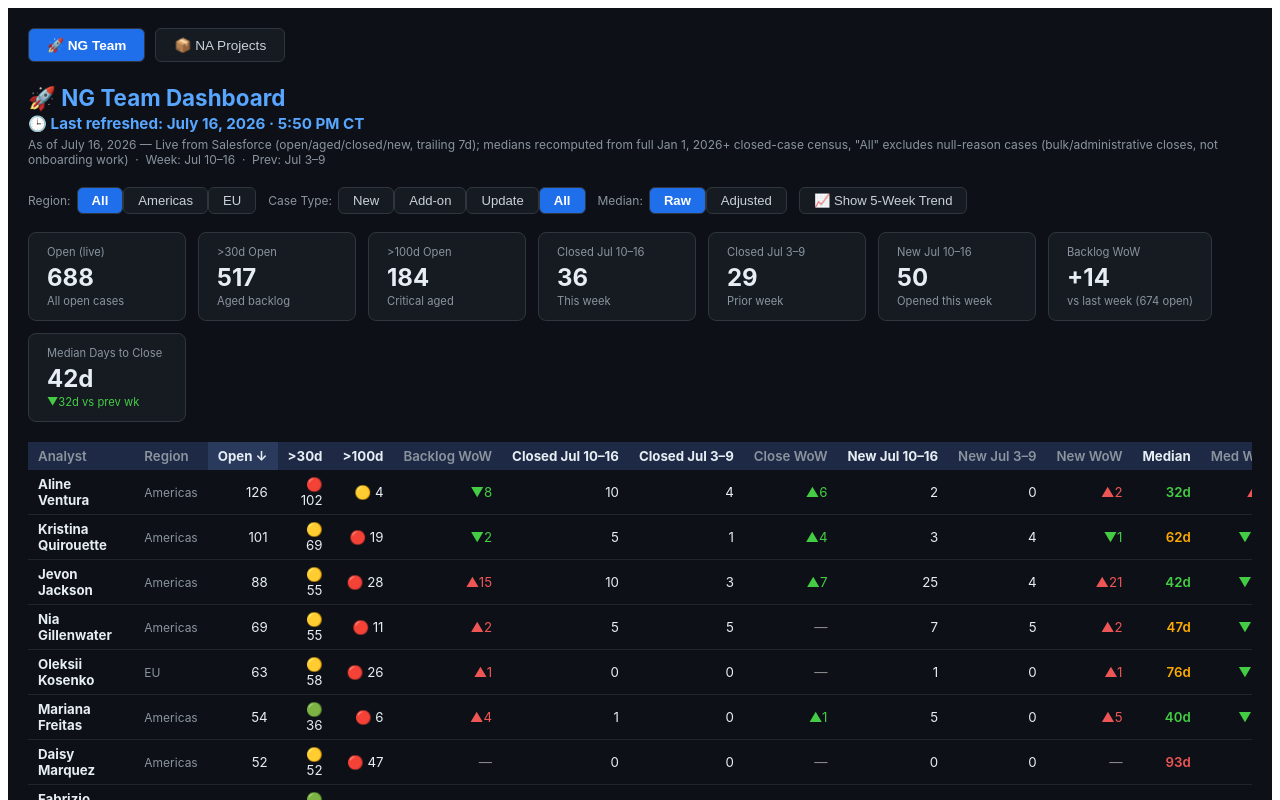
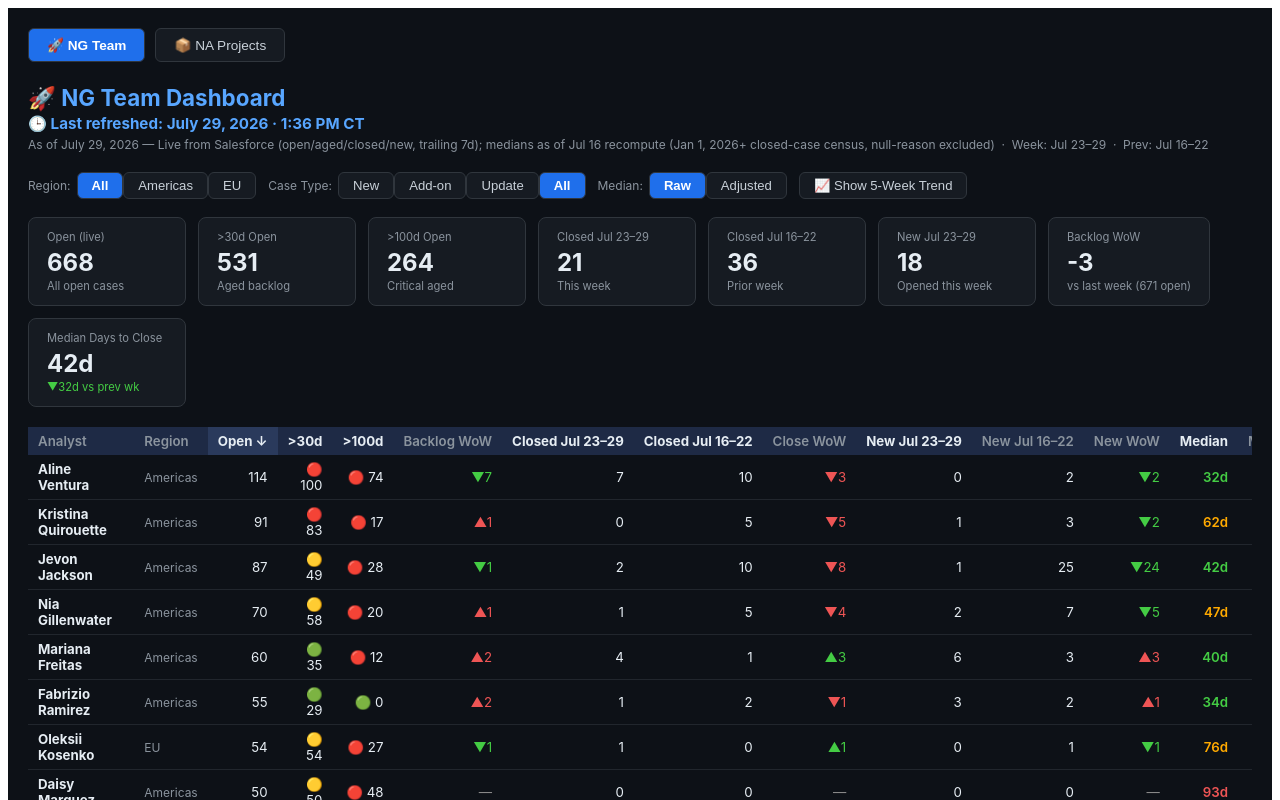
Before and after one commit to The-Vickerman/ng-dashboard, a React (Vite) app: page / in a window 1280 px wide. Shown: the top 800 px of the page. Built offline with nearby package versions, Linux system fonts and the light colour scheme; the HTML template or start-up script is replaced by a standard one.

Commit message:
Refresh NG dashboard: live open/aged/closed/new for trailing week Jul 23-29 2026

```diff
--- a/src/NGTeam.jsx
+++ b/src/NGTeam.jsx
@@ -1,9 +1,9 @@
 import { useState, useMemo } from "react";
 
-const LAST_REFRESHED = "July 16, 2026 · 5:50 PM CT";
-const AS_OF     = "July 16, 2026 — Live from Salesforce (open/aged/closed/new, trailing 7d); medians recomputed from full Jan 1, 2026+ closed-case census, \"All\" excludes null-reason cases (bulk/administrative closes, not onboarding work)";
-const THIS_WEEK = "Jul 10–16";
-const PREV_WEEK = "Jul 3–9";
+const LAST_REFRESHED = "July 29, 2026 · 1:36 PM CT";
+const AS_OF     = "July 29, 2026 — Live from Salesforce (open/aged/closed/new, trailing 7d); medians as of Jul 16 recompute (Jan 1, 2026+ closed-case census, null-reason excluded)";
+const THIS_WEEK = "Jul 23–29";
+const PREV_WEEK = "Jul 16–22";
 
 const WEEK_LABELS = ["Jun 9–15", "Jun 16–22", "Jun 23–29", "Jun 30–Jul 6", "Jul 16 (recompute)"];
 
@@ -15,82 +15,82 @@ const TEAM_MEDIAN_TREND_ADJ = [34, 43, 47, 48, 31];
 
 const TEAM = [
   { name:"Aline Ventura", region:"Americas",
-    open:{new:34,addon:58,update:30,all:126}, a30:{new:28,addon:55,update:18,all:102},
-    a100:{new:1,addon:3,update:0,all:4}, cl7:{new:1,addon:1,update:7,all:10},
-    cp7:{new:0,addon:0,update:4,all:4}, n7:{new:0,addon:0,update:0,all:2},
-    np7:{new:0,addon:0,update:0,all:0}, openp7:134,
+    open:{new:33,addon:57,update:19,all:114}, a30:{new:28,addon:54,update:17,all:100},
+    a100:{new:24,addon:49,update:1,all:74}, cl7:{new:1,addon:0,update:5,all:7},
+    cp7:{new:1,addon:1,update:7,all:10}, n7:{new:0,addon:0,update:0,all:0},
+    np7:{new:0,addon:0,update:0,all:2}, openp7:121,
     median:{new:76,addon:62,update:22,all:32}, medianAdj:{new:40,addon:34,update:22,all:27},
-    medianTrend:[108,60,64,26,32] },
+    medianTrend:[60,64,26,32,32] },
   { name:"Daisy Marquez", region:"Americas",
-    open:{new:12,addon:9,update:21,all:52}, a30:{new:12,addon:9,update:21,all:52},
-    a100:{new:9,addon:9,update:21,all:47}, cl7:{new:0,addon:0,update:0,all:0},
+    open:{new:12,addon:8,update:21,all:50}, a30:{new:12,addon:8,update:21,all:50},
+    a100:{new:11,addon:8,update:21,all:48}, cl7:{new:0,addon:0,update:0,all:0},
     cp7:{new:0,addon:0,update:0,all:0}, n7:{new:0,addon:0,update:0,all:0},
-    np7:{new:0,addon:0,update:0,all:0}, openp7:52,
+    np7:{new:0,addon:0,update:0,all:0}, openp7:50,
     median:{new:93,addon:52,update:179,all:93}, medianAdj:{new:46,addon:52,update:179,all:52},
-    medianTrend:[null,null,null,null,93] },
+    medianTrend:[null,null,null,93,93] },
   { name:"Jevon Jackson", region:"Americas",
-    open:{new:45,addon:25,update:15,all:88}, a30:{new:24,addon:14,update:14,all:55},
-    a100:{new:15,addon:5,update:5,all:28}, cl7:{new:1,addon:3,update:6,all:10},
-    cp7:{new:0,addon:0,update:3,all:3}, n7:{new:21,addon:4,update:0,all:25},
-    np7:{new:0,addon:4,update:0,all:4}, openp7:73,
+    open:{new:43,addon:27,update:14,all:87}, a30:{new:20,addon:12,update:14,all:49},
+    a100:{new:14,addon:4,update:7,all:28}, cl7:{new:1,addon:0,update:1,all:2},
+    cp7:{new:1,addon:3,update:6,all:10}, n7:{new:0,addon:1,update:0,all:1},
+    np7:{new:21,addon:4,update:0,all:25}, openp7:88,
     median:{new:43,addon:48,update:41,all:42}, medianAdj:{new:28,addon:33,update:29,all:29},
-    medianTrend:[53,45,71,74,42] },
+    medianTrend:[45,71,74,42,42] },
   { name:"Kristen Whitman", region:"Americas",
-    open:{new:3,addon:12,update:4,all:19}, a30:{new:2,addon:11,update:2,all:15},
-    a100:{new:0,addon:2,update:2,all:4}, cl7:{new:0,addon:0,update:0,all:0},
-    cp7:{new:2,addon:2,update:1,all:5}, n7:{new:1,addon:0,update:1,all:2},
-    np7:{new:1,addon:0,update:0,all:1}, openp7:17,
+    open:{new:2,addon:3,update:4,all:9}, a30:{new:1,addon:3,update:2,all:6},
+    a100:{new:0,addon:1,update:1,all:2}, cl7:{new:1,addon:1,update:0,all:2},
+    cp7:{new:0,addon:0,update:0,all:0}, n7:{new:0,addon:0,update:2,all:2},
+    np7:{new:1,addon:0,update:1,all:2}, openp7:9,
     median:{new:42,addon:45,update:17,all:42}, medianAdj:{new:28,addon:45,update:17,all:28},
-    medianTrend:[200,85,36,328,42] },
+    medianTrend:[85,36,328,42,42] },
   { name:"Kristina Quirouette", region:"Americas",
-    open:{new:61,addon:10,update:9,all:101}, a30:{new:41,addon:9,update:7,all:69},
-    a100:{new:6,addon:2,update:1,all:19}, cl7:{new:0,addon:0,update:2,all:5},
-    cp7:{new:0,addon:1,update:0,all:1}, n7:{new:1,addon:0,update:0,all:3},
-    np7:{new:1,addon:0,update:0,all:4}, openp7:103,
+    open:{new:51,addon:10,update:9,all:91}, a30:{new:50,addon:10,update:7,all:83},
+    a100:{new:5,addon:2,update:0,all:17}, cl7:{new:0,addon:0,update:0,all:0},
+    cp7:{new:0,addon:0,update:2,all:5}, n7:{new:0,addon:0,update:1,all:1},
+    np7:{new:1,addon:0,update:0,all:3}, openp7:90,
     median:{new:63,addon:58,update:50,all:62}, medianAdj:{new:63,addon:28,update:50,all:56},
-    medianTrend:[44,64,110,91,62] },
+    medianTrend:[64,110,91,62,62] },
   { name:"Mariana Freitas", region:"Americas",
-    open:{new:18,addon:13,update:17,all:54}, a30:{new:12,addon:9,update:9,all:36},
-    a100:{new:2,addon:3,update:1,all:6}, cl7:{new:0,addon:0,update:1,all:1},
-    cp7:{new:0,addon:0,update:0,all:0}, n7:{new:2,addon:1,update:2,all:5},
-    np7:{new:0,addon:0,update:0,all:0}, openp7:50,
+    open:{new:18,addon:14,update:23,all:60}, a30:{new:15,addon:8,update:7,all:35},
+    a100:{new:2,addon:2,update:3,all:12}, cl7:{new:0,addon:2,update:2,all:4},
+    cp7:{new:0,addon:0,update:1,all:1}, n7:{new:0,addon:0,update:6,all:6},
+    np7:{new:2,addon:1,update:0,all:3}, openp7:58,
     median:{new:50,addon:44,update:32,all:40}, medianAdj:{new:34,addon:35,update:31,all:34},
-    medianTrend:[38,81,68,66,40] },
+    medianTrend:[81,68,66,40,40] },
   { name:"Nia Gillenwater", region:"Americas",
-    open:{new:12,addon:25,update:28,all:69}, a30:{new:10,addon:23,update:19,all:55},
-    a100:{new:1,addon:3,update:6,all:11}, cl7:{new:1,addon:1,update:1,all:5},
-    cp7:{new:0,addon:2,update:3,all:5}, n7:{new:1,addon:1,update:2,all:7},
-    np7:{new:0,addon:1,update:1,all:5}, openp7:67,
+    open:{new:13,addon:30,update:26,all:70}, a30:{new:10,addon:26,update:21,all:58},
+    a100:{new:2,addon:10,update:7,all:20}, cl7:{new:0,addon:0,update:1,all:1},
+    cp7:{new:1,addon:1,update:1,all:5}, n7:{new:0,addon:0,update:1,all:2},
+    np7:{new:1,addon:1,update:2,all:7}, openp7:69,
     median:{new:84,addon:61,update:26,all:47}, medianAdj:{new:80,addon:43,update:24,all:28},
-    medianTrend:[18,59,67,null,47] },
+    medianTrend:[59,67,null,47,47] },
   { name:"Fabrizio Ramirez", region:"Americas",
-    open:{new:6,addon:11,update:19,all:44}, a30:{new:4,addon:10,update:5,all:20},
-    a100:{new:0,addon:1,update:0,all:1}, cl7:{new:1,addon:1,update:0,all:2},
-    cp7:{new:0,addon:0,update:1,all:1}, n7:{new:0,addon:0,update:2,all:2},
-    np7:{new:0,addon:0,update:1,all:1}, openp7:44,
+    open:{new:8,addon:7,update:33,all:55}, a30:{new:6,addon:7,update:9,all:29},
+    a100:{new:0,addon:0,update:0,all:0}, cl7:{new:0,addon:0,update:1,all:1},
+    cp7:{new:1,addon:1,update:0,all:2}, n7:{new:2,addon:0,update:1,all:3},
+    np7:{new:0,addon:0,update:2,all:2}, openp7:53,
     median:{new:35,addon:0,update:31,all:34}, medianAdj:{new:15,addon:0,update:28,all:28},
-    medianTrend:[48,null,40,32,34] },
+    medianTrend:[null,40,32,34,34] },
   { name:"Nathalie Lesmes", region:"EU",
-    open:{new:16,addon:13,update:4,all:43}, a30:{new:13,addon:12,update:3,all:37},
-    a100:{new:8,addon:8,update:0,all:25}, cl7:{new:0,addon:0,update:0,all:3},
-    cp7:{new:1,addon:1,update:3,all:10}, n7:{new:1,addon:0,update:0,all:2},
-    np7:{new:0,addon:0,update:0,all:1}, openp7:44,
+    open:{new:14,addon:21,update:3,all:50}, a30:{new:11,addon:19,update:3,all:42},
+    a100:{new:7,addon:8,update:1,all:24}, cl7:{new:2,addon:1,update:0,all:3},
+    cp7:{new:0,addon:0,update:0,all:3}, n7:{new:1,addon:1,update:0,all:3},
+    np7:{new:1,addon:0,update:0,all:2}, openp7:50,
     median:{new:45,addon:56,update:39,all:42}, medianAdj:{new:32,addon:52,update:15,all:33},
-    medianTrend:[173,50,88,null,42] },
+    medianTrend:[50,88,null,42,42] },
   { name:"Oleksii Kosenko", region:"EU",
-    open:{new:11,addon:27,update:17,all:63}, a30:{new:11,addon:25,update:15,all:58},
-    a100:{new:8,addon:2,update:12,all:26}, cl7:{new:0,addon:0,update:0,all:0},
-    cp7:{new:0,addon:0,update:0,all:0}, n7:{new:0,addon:0,update:1,all:1},
-    np7:{new:0,addon:0,update:0,all:0}, openp7:62,
+    open:{new:11,addon:21,update:16,all:54}, a30:{new:11,addon:21,update:16,all:54},
+    a100:{new:8,addon:2,update:13,all:27}, cl7:{new:0,addon:0,update:0,all:1},
+    cp7:{new:0,addon:0,update:0,all:0}, n7:{new:0,addon:0,update:0,all:0},
+    np7:{new:0,addon:0,update:1,all:1}, openp7:55,
     median:{new:160,addon:31,update:1,all:76}, medianAdj:{new:109,addon:30,update:1,all:60},
-    medianTrend:[13,222,null,138,76] },
+    medianTrend:[222,null,138,76,76] },
   { name:"Prathiba Seetharaman", region:"EU",
-    open:{new:7,addon:12,update:2,all:29}, a30:{new:5,addon:5,update:1,all:18},
-    a100:{new:4,addon:3,update:0,all:13}, cl7:{new:0,addon:0,update:0,all:0},
-    cp7:{new:0,addon:0,update:0,all:0}, n7:{new:0,addon:0,update:0,all:1},
-    np7:{new:0,addon:0,update:1,all:2}, openp7:28,
+    open:{new:7,addon:12,update:3,all:28}, a30:{new:7,addon:11,update:1,all:25},
+    a100:{new:4,addon:3,update:0,all:12}, cl7:{new:0,addon:0,update:0,all:0},
+    cp7:{new:0,addon:0,update:0,all:0}, n7:{new:0,addon:0,update:0,all:0},
+    np7:{new:0,addon:0,update:0,all:1}, openp7:28,
     median:{new:0,addon:99,update:0,all:99}, medianAdj:{new:0,addon:84,update:0,all:84},
-    medianTrend:[null,null,null,null,99] },
+    medianTrend:[null,null,null,99,99] },
 ];
 
 const REASON_LABELS = { new:"New", addon:"Add-on", update:"Update", all:"All" };
```
